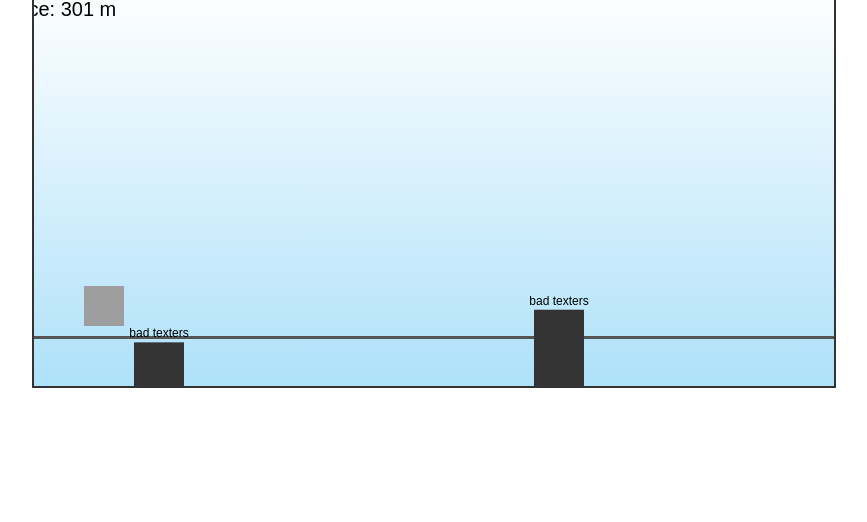
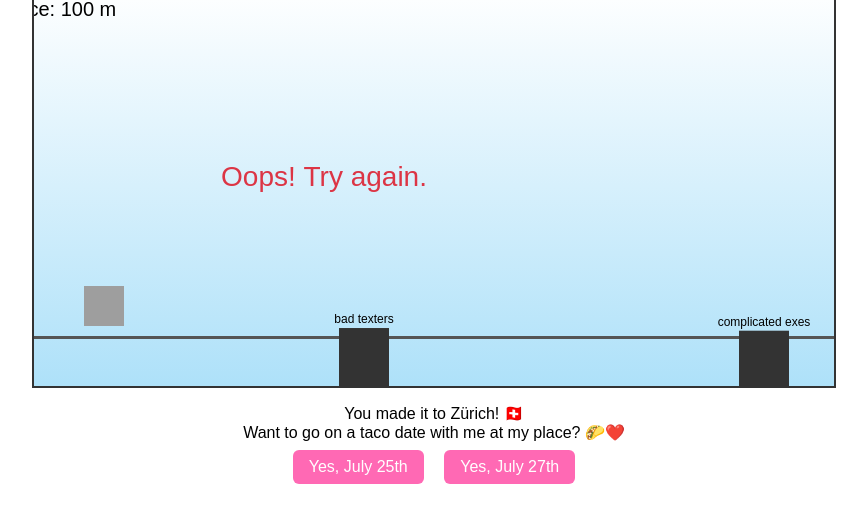
Before and after one commit to Umami2000/gabriela-tacos, a plain HTML site: page index.html in a window 1280 px wide. Shown: the part 70-592 px from the top of the page, without its empty margins (206-1073 px from the left). Drawn offline with Linux system fonts and the light colour scheme.

Commit message:
Update index.html

```diff
--- a/index.html
+++ b/index.html
@@ -141,7 +141,7 @@
       ctx.font = "20px Arial";
       ctx.fillText(`Distance: ${score} m`, 10, 30);
 
-      if (score >= 1500) {
+      if (score >= 100) {
         gameOver = true;
         document.getElementById("dateOptions").style.display = "block";
       }
```
